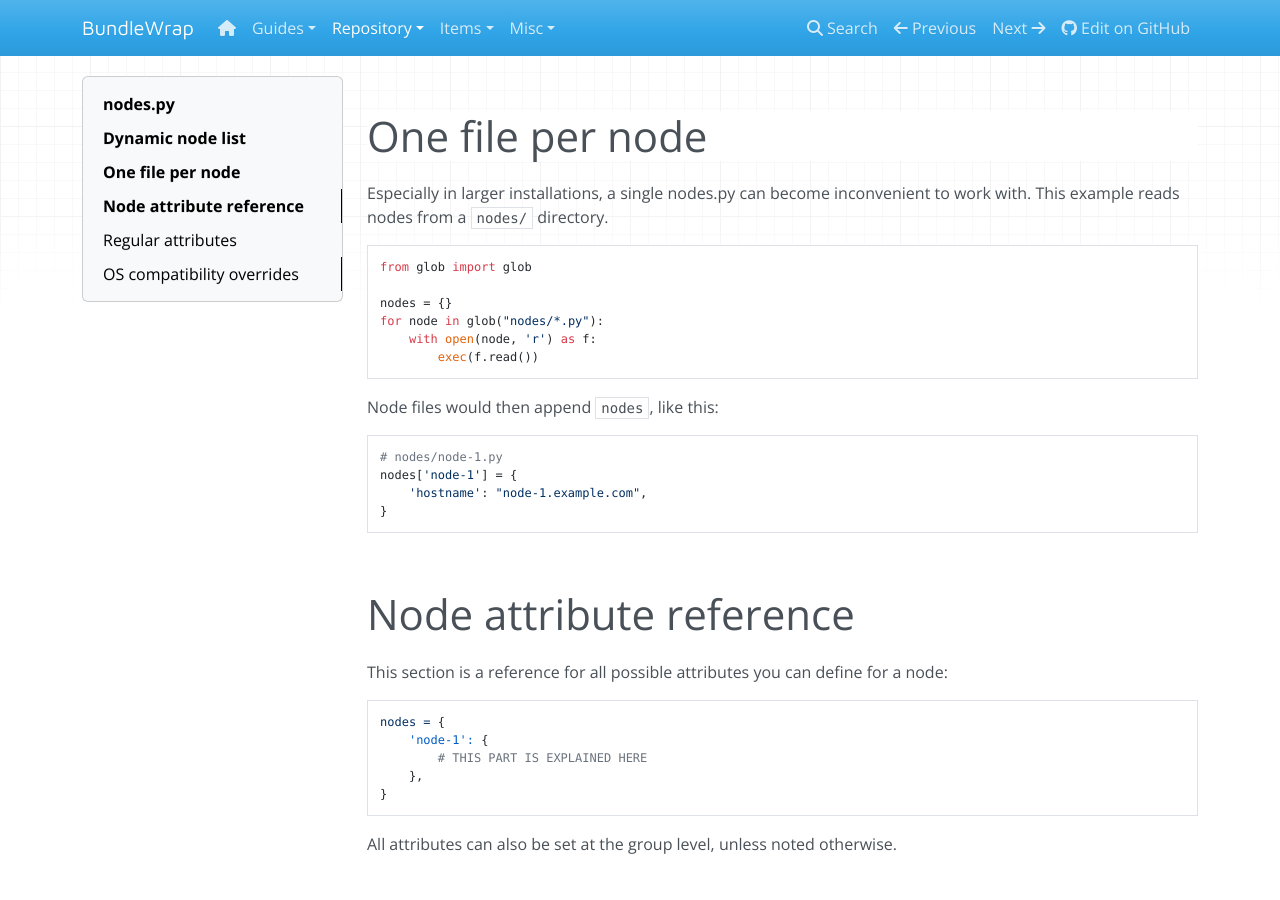
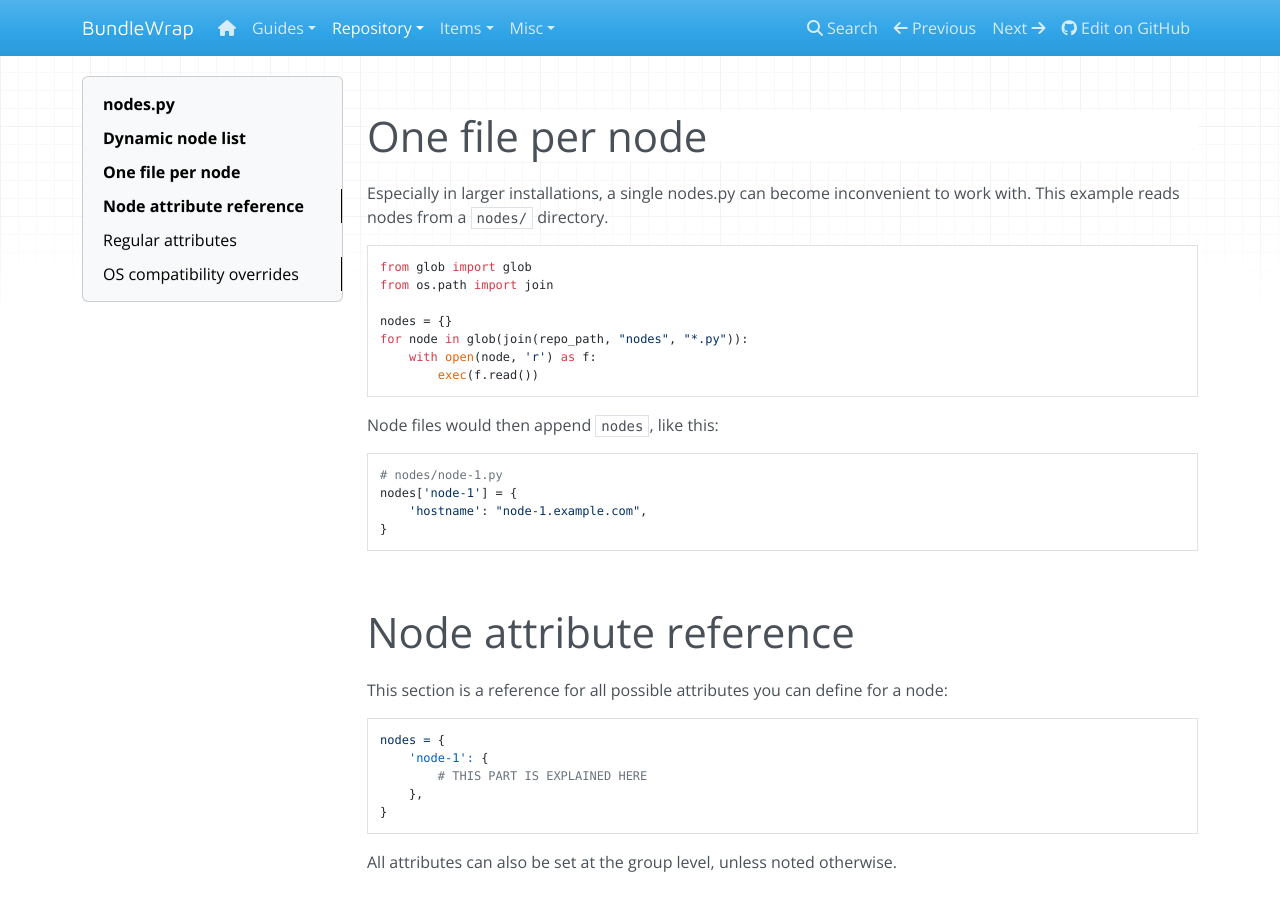
Before and after one commit to bundlewrap/bundlewrap, an MkDocs documentation site: the page built from docs/content/repo/nodes.py.md, in a window 1280 px wide and 900 px high, scrolled down 818 px. Built offline with MkDocs 1.6.1, drawn with Linux system fonts in a browser that asks for light colours; nearby versions of some CDN libraries; old or Windows-style settings are respelled for this version of MkDocs.

Commit message:
made code in docu path independent

```diff
--- a/docs/content/repo/nodes.py.md
+++ b/docs/content/repo/nodes.py.md
@@ -38,9 +38,10 @@ You are not confined to the static way of defining a node list as shown above. Y
 Especially in larger installations, a single nodes.py can become inconvenient to work with. This example reads nodes from a `nodes/` directory.
 
 	from glob import glob
+	from os.path import join
 
 	nodes = {}
-	for node in glob("nodes/*.py"):
+	for node in glob(join(repo_path, "nodes", "*.py")):
 	    with open(node, 'r') as f:
 	        exec(f.read())
 
```
